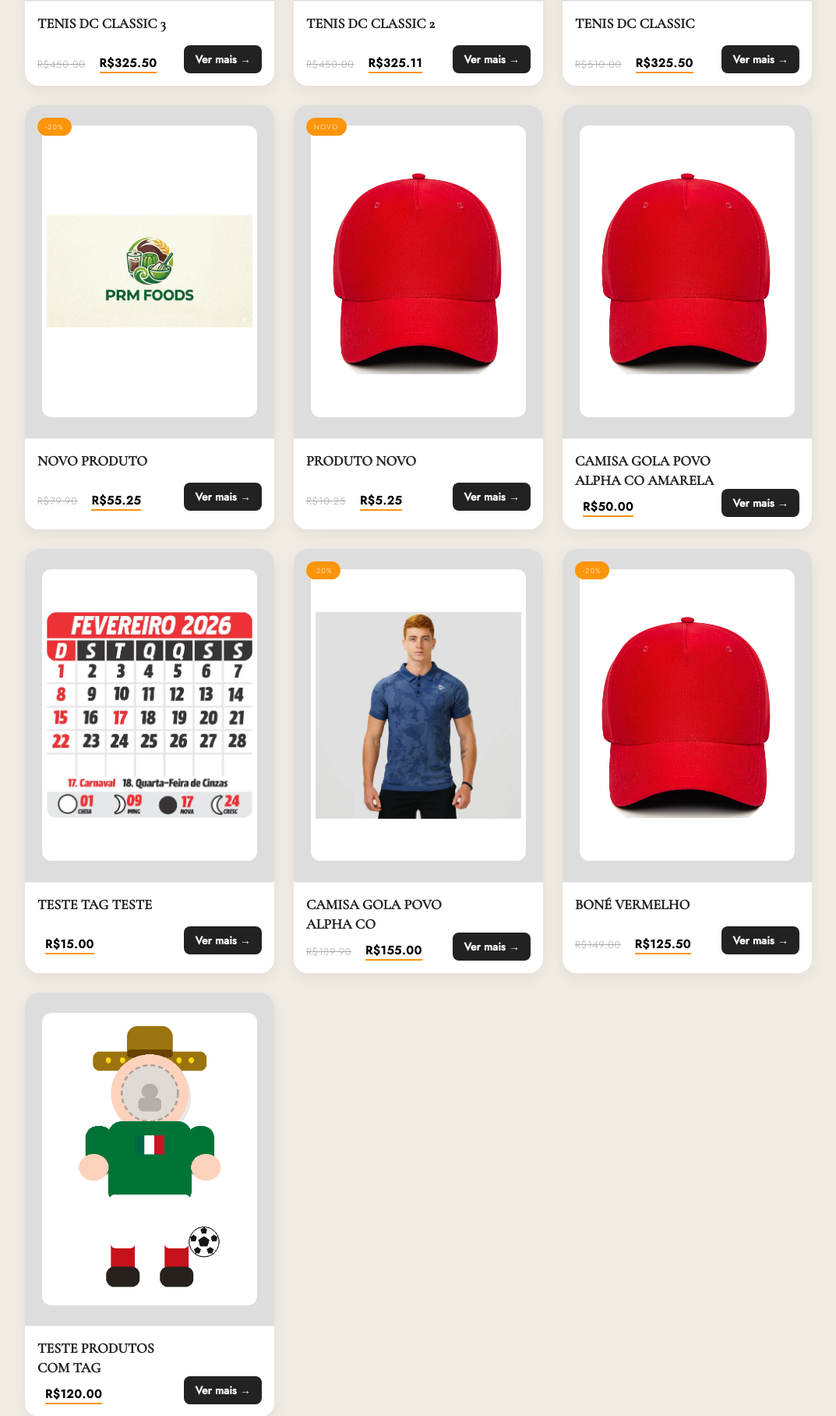
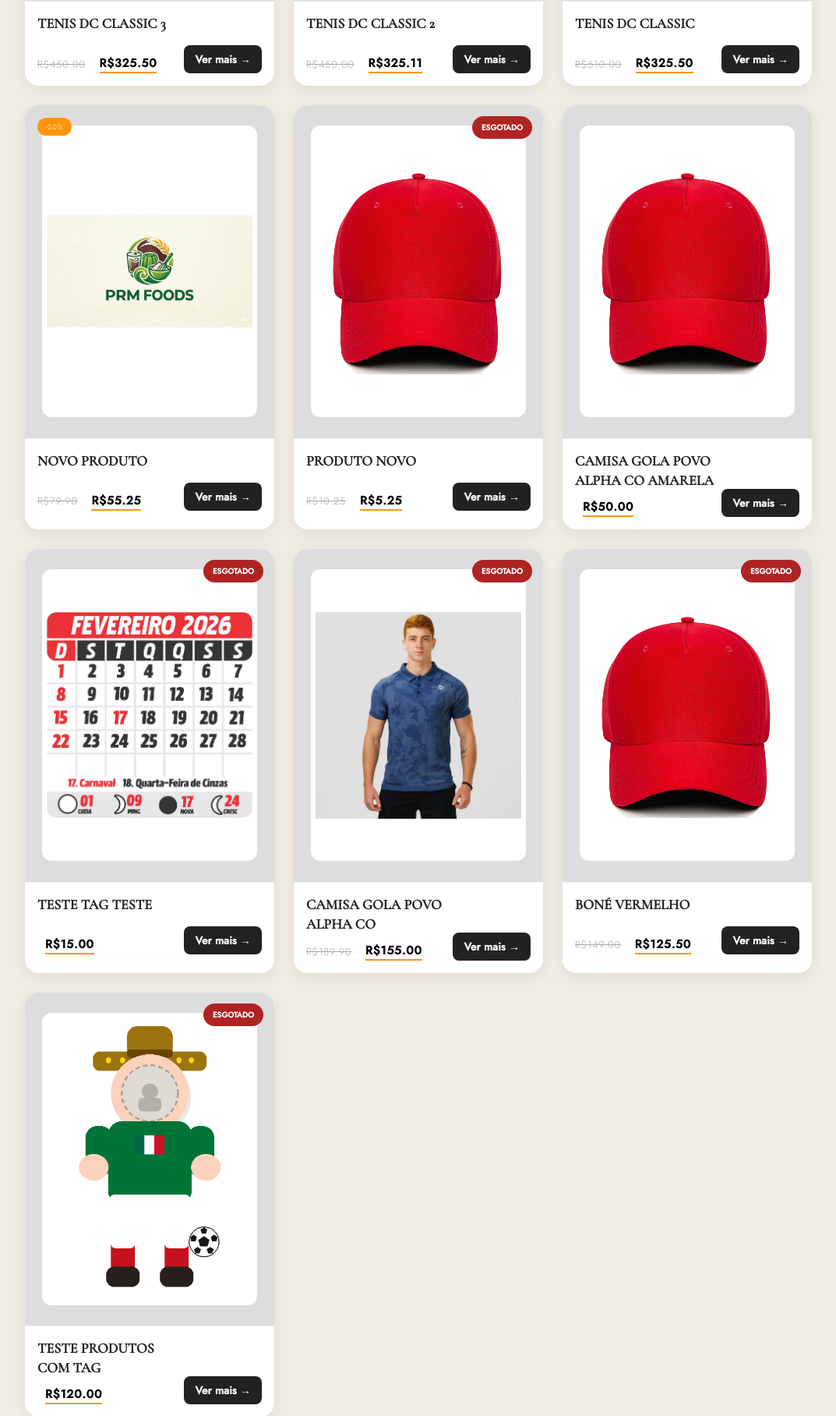
Before and after one commit to RafaelaSilveira1987/overgrace, a PHP site: page /overgrace/lista in a window 1280 px wide. Shown: the part 856-2672 px from the top of the page at 78% size, without its empty margins (103-1176 px from the left). Run offline with PHP 8.4, Linux system fonts and the light colour scheme; data comes from the database, SQL or seed files in the repository; some web fonts are replaced.

Commit message:
Correção cards produtos

```diff
--- a/frontend/js/modules/product/listaVitrine.js
+++ b/frontend/js/modules/product/listaVitrine.js
@@ -14,15 +14,67 @@ export async function carregarVitrine() {
         ? `/overgrace/frontend/uploads/products/${produto.imagem_principal}`
         : "/overgrace/frontend/uploads/placeholders/sem-item.png";
 
-      const semEstoque = produto.estoque <= 0;
+      // ✅ calcula estoque total
+      let totalEstoque = 0;
 
+      produto.tamanhos?.forEach((t) => {
+        totalEstoque += Number(t.estoque) || 0;
+      });
+
+      // ✅ cria badge
+      let estoqueBadge = "";
+
+      if (totalEstoque <= 0) {
+        estoqueBadge = `
+      <span class="stock-badge sold-out">
+        Esgotado
+      </span>
+    `;
+      } else if (totalEstoque <= 3) {
+        estoqueBadge = `
+      <span class="stock-badge low-stock">
+        Últimas peças
+      </span>
+    `;
+      }
+
+      let badgeFinal = "";
+
+      /* ESGOTADO */
+      if (totalEstoque <= 0) {
+        badgeFinal = `
+    <span class="stock-badge sold-out">
+      Esgotado
+    </span>
+  `;
+      } else if (totalEstoque <= 3) {
+
+      /* ÚLTIMAS PEÇAS */
+        badgeFinal = `
+    <span class="stock-badge low-stock">
+      Últimas peças
+    </span>
+  `;
+      } else if (produto.badge) {
+
+      /* BADGE DO PRODUTO */
+        badgeFinal = `
+    <span class="product-badge">
+      ${produto.badge}
+    </span>
+  `;
+      }
+
+      // ✅ renderiza card
       html += `
 
     <a href="produto?id=${produto.uuid}" class="product-card" data-category="${produto.categoria}">
 
       <div class="product-img-wrap">
+
         <img src="${img}" class="product-img"/>
-    ${produto.badge ? `<span class="product-badge">${produto.badge}</span>` : ""}
+        ${badgeFinal}
+
       </div>
 
       <div class="product-info">
@@ -36,6 +88,7 @@ export async function carregarVitrine() {
                 ? `<span class="old-price">R$${produto.preco_antigo}</span>`
                 : ""
             }
+
             <strong>R$${produto.preco_atual}</strong>
           </p>
         </div>
--- a/frontend/pages/style.css
+++ b/frontend/pages/style.css
@@ -339,7 +339,9 @@ header {
   color: var(--text);
   border: 1px solid var(--text);
   padding: 16px 32px;
-  transition: background 0.25s, color 0.25s;
+  transition:
+    background 0.25s,
+    color 0.25s;
   cursor: pointer;
   background: none;
   font-family: "Jost", sans-serif;
@@ -404,10 +406,18 @@ header {
   animation: fadeUp 0.7s ease both;
 }
 
-.hero-eyebrow { animation-delay: 0.1s; }
-.hero-title   { animation-delay: 0.2s; }
-.hero-desc    { animation-delay: 0.3s; }
-.hero .cta    { animation-delay: 0.4s; }
+.hero-eyebrow {
+  animation-delay: 0.1s;
+}
+.hero-title {
+  animation-delay: 0.2s;
+}
+.hero-desc {
+  animation-delay: 0.3s;
+}
+.hero .cta {
+  animation-delay: 0.4s;
+}
 
 /* ============================================
    MARQUEE
@@ -441,8 +451,12 @@ header {
 }
 
 @keyframes marquee {
-  0%   { transform: translateX(0); }
-  100% { transform: translateX(-50%); }
+  0% {
+    transform: translateX(0);
+  }
+  100% {
+    transform: translateX(-50%);
+  }
 }
 
 /* ============================================
@@ -512,10 +526,22 @@ header {
   transform: scale(1.06);
 }
 
-.category-card:nth-child(1) { grid-column: 1; grid-row: 1 / 3; }
-.category-card:nth-child(2) { grid-column: 2; grid-row: 2 / 4; }
-.category-card:nth-child(3) { grid-column: 1; grid-row: 3 / 5; }
-.category-card:nth-child(4) { grid-column: 2; grid-row: 4 / 6; }
+.category-card:nth-child(1) {
+  grid-column: 1;
+  grid-row: 1 / 3;
+}
+.category-card:nth-child(2) {
+  grid-column: 2;
+  grid-row: 2 / 4;
+}
+.category-card:nth-child(3) {
+  grid-column: 1;
+  grid-row: 3 / 5;
+}
+.category-card:nth-child(4) {
+  grid-column: 2;
+  grid-row: 4 / 6;
+}
 
 .category-overlay {
   position: absolute;
@@ -523,7 +549,11 @@ header {
   left: 0;
   right: 0;
   padding: 60px 32px 32px;
-  background: linear-gradient(to top, rgba(26, 24, 20, 0.6) 0%, transparent 100%);
+  background: linear-gradient(
+    to top,
+    rgba(26, 24, 20, 0.6) 0%,
+    transparent 100%
+  );
   color: #f0ebe3;
 }
 
@@ -647,6 +677,58 @@ header {
   color: var(--sale);
 }
 
+.stock-alert {
+  margin-top: 4px;
+  font-size: 10px;
+  font-weight: 600;
+  text-transform: uppercase;
+  letter-spacing: 0.04em;
+}
+
+.stock-badge {
+  position: absolute;
+  top: 14px;
+  right: 14px;
+
+  z-index: 20;
+
+  padding: 7px 12px;
+  border-radius: 999px;
+
+  font-size: 10px;
+  font-weight: 600;
+  text-transform: uppercase;
+}
+
+.stock-badge.sold-out {
+  background: #af2323;
+  color: #fff;
+}
+
+.stock-badge.low-stock {
+  background: #fff3cd;
+  color: #856404;
+}
+
+.sold-out-card .product-img {
+  filter: grayscale(1);
+  opacity: .72;
+}
+
+.disabled-link {
+  opacity: .5;
+}
+
+/* ESGOTADO */
+.estoque-esgotado {
+  color: #dc2626;
+}
+
+/* ÚLTIMAS PEÇAS */
+.estoque-baixo {
+  color: #d97706;
+}
+
 /* ============================================
    BANNER EDITORIAL
    ============================================ */
@@ -707,7 +789,10 @@ header {
   text-decoration: none;
   border: 1px solid rgba(240, 235, 227, 0.4);
   padding: 16px 32px;
-  transition: background 0.25s, color 0.25s, border-color 0.25s;
+  transition:
+    background 0.25s,
+    color 0.25s,
+    border-color 0.25s;
 }
 
 .editorial-cta:hover {
@@ -811,7 +896,6 @@ footer {
   color: var(--text);
 }
 
-
 /* ============================================================
    RESPONSIVIDADE
    ============================================================
@@ -824,12 +908,10 @@ footer {
 
    ============================================================ */
 
-
 /* ============================================
    TABLET — 481px até 900px
    ============================================ */
 @media (max-width: 900px) {
-
   /* --- Header --- */
   .mobile-menu-toggle {
     display: flex;
@@ -913,10 +995,22 @@ footer {
   }
 
   /* Reseta o layout staggered e faz cada par de cards ocupar uma linha */
-  .category-card:nth-child(1) { grid-column: 1; grid-row: 1 / 3; }
-  .category-card:nth-child(2) { grid-column: 2; grid-row: 1 / 3; }
-  .category-card:nth-child(3) { grid-column: 1; grid-row: 3 / 5; }
-  .category-card:nth-child(4) { grid-column: 2; grid-row: 3 / 5; }
+  .category-card:nth-child(1) {
+    grid-column: 1;
+    grid-row: 1 / 3;
+  }
+  .category-card:nth-child(2) {
+    grid-column: 2;
+    grid-row: 1 / 3;
+  }
+  .category-card:nth-child(3) {
+    grid-column: 1;
+    grid-row: 3 / 5;
+  }
+  .category-card:nth-child(4) {
+    grid-column: 2;
+    grid-row: 3 / 5;
+  }
 
   .category-name {
     font-size: 22px;
@@ -976,12 +1070,10 @@ footer {
   }
 }
 
-
 /* ============================================
    MOBILE — até 480px
    ============================================ */
 @media (max-width: 480px) {
-
   /* --- Topbar --- */
   .topbar {
     font-size: 9px;
@@ -1176,13 +1268,11 @@ footer {
   }
 }
 
-
 /* ============================================
    DESKTOP GRANDE — acima de 1400px
    Refinamentos para telas muito largas
    ============================================ */
 @media (min-width: 1400px) {
-
   .header-inner {
     padding: 0 60px;
   }
```
Also changed, not shown: api/modules/Stock/StockController.php (+15 -4 lines), frontend/js/modules/product/lista.js (+24 -1 lines), 1 other file. Lines whose indentation alone changed are shown as unchanged.
